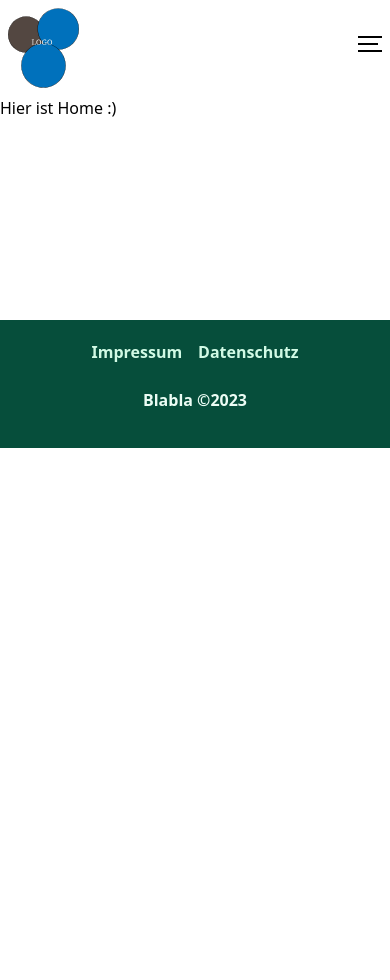
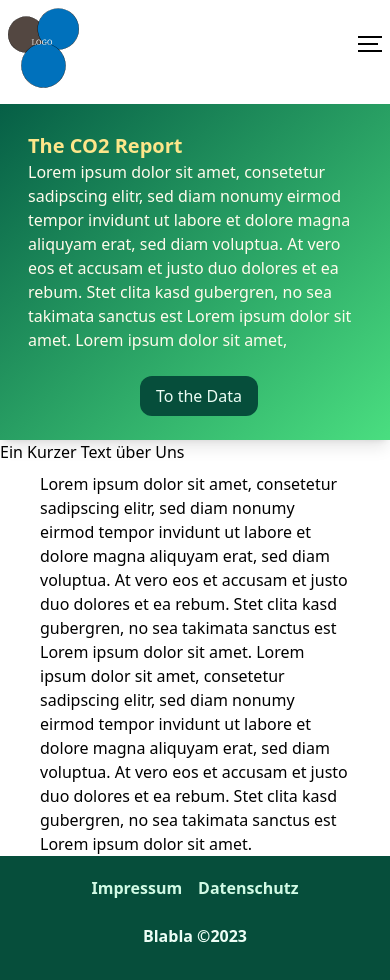
Before and after one commit to pinaio/FS_KlimaVision, a Vue app: page / in a window 390 px wide. Shown: the top 980 px of the page. Before the commit the page ends 844 px from the top, so only its background shows below. Built offline with nearby package versions, Linux system fonts and the light colour scheme.

Commit message:
Added a Responsive Call to Action to HomeView

```diff
--- a/src/components/MainNav.vue
+++ b/src/components/MainNav.vue
@@ -39,6 +39,7 @@ function toggleHamMenu(event) {
           >About</RouterLink
         >
       </div>
+
       <div class="hidden items-center md:flex"></div>
       <!--Hamburger Icon-->
       <button
@@ -55,7 +56,7 @@ function toggleHamMenu(event) {
     <div class="md:hidden">
       <div
         id="menu"
-        class="mt 10 absolute left-6 right-6 hidden flex-col items-center space-y-6 self-end bg-white py-8 font-bold drop-shadow-md transition-all duration-200 sm:w-auto sm:self-center"
+        class="z-100 absolute left-6 right-6 mt-10 hidden flex-col items-center space-y-6 self-end bg-white py-8 font-bold drop-shadow-md transition-all duration-200 sm:w-auto sm:self-center"
       >
         <RouterLink to="/" class="border-b-2 hover:text-emerald-700"
           >Home</RouterLink
--- a/src/views/AboutView.vue
+++ b/src/views/AboutView.vue
@@ -1,6 +1,6 @@
 <template>
   <div class="about bg-red-400">
-    <h1>This is an awesome about page</h1>
+    <h1 class="h-52">This is an awesome about page</h1>
   </div>
 </template>
 
--- a/src/views/HomeView.vue
+++ b/src/views/HomeView.vue
@@ -1,7 +1,40 @@
 <script setup></script>
 
 <template>
-  <main>
-    <p class="h-56">Hier ist Home :)</p>
+  <main class="mx-auto max-w-4xl">
+    <div class="">
+      <div
+        class="mt-2 flex flex-col items-center justify-between space-x-2 bg-green-400 bg-gradient-to-br from-emerald-800 p-5 shadow-lg md:flex-row md:rounded-md md:p-10"
+      >
+        <div class="mr-2 p-2">
+          <h1 class="text-xl font-bold text-amber-200">The CO2 Report</h1>
+          <p class="text-amber-50">
+            Lorem ipsum dolor sit amet, consetetur sadipscing elitr, sed diam
+            nonumy eirmod tempor invidunt ut labore et dolore magna aliquyam
+            erat, sed diam voluptua. At vero eos et accusam et justo duo dolores
+            et ea rebum. Stet clita kasd gubergren, no sea takimata sanctus est
+            Lorem ipsum dolor sit amet. Lorem ipsum dolor sit amet,
+          </p>
+        </div>
+
+        <RouterLink
+          to="/co2-data"
+          class="text-bold m-1 mt-4 min-w-max rounded-xl bg-emerald-900 px-4 py-2 text-emerald-50 transition-all duration-200 hover:bg-amber-200 hover:text-emerald-900"
+          >To the Data</RouterLink
+        >
+      </div>
+      <h1>Ein Kurzer Text über Uns</h1>
+      <p class="mt-2 px-10">
+        Lorem ipsum dolor sit amet, consetetur sadipscing elitr, sed diam nonumy
+        eirmod tempor invidunt ut labore et dolore magna aliquyam erat, sed diam
+        voluptua. At vero eos et accusam et justo duo dolores et ea rebum. Stet
+        clita kasd gubergren, no sea takimata sanctus est Lorem ipsum dolor sit
+        amet. Lorem ipsum dolor sit amet, consetetur sadipscing elitr, sed diam
+        nonumy eirmod tempor invidunt ut labore et dolore magna aliquyam erat,
+        sed diam voluptua. At vero eos et accusam et justo duo dolores et ea
+        rebum. Stet clita kasd gubergren, no sea takimata sanctus est Lorem
+        ipsum dolor sit amet.
+      </p>
+    </div>
   </main>
 </template>
```
